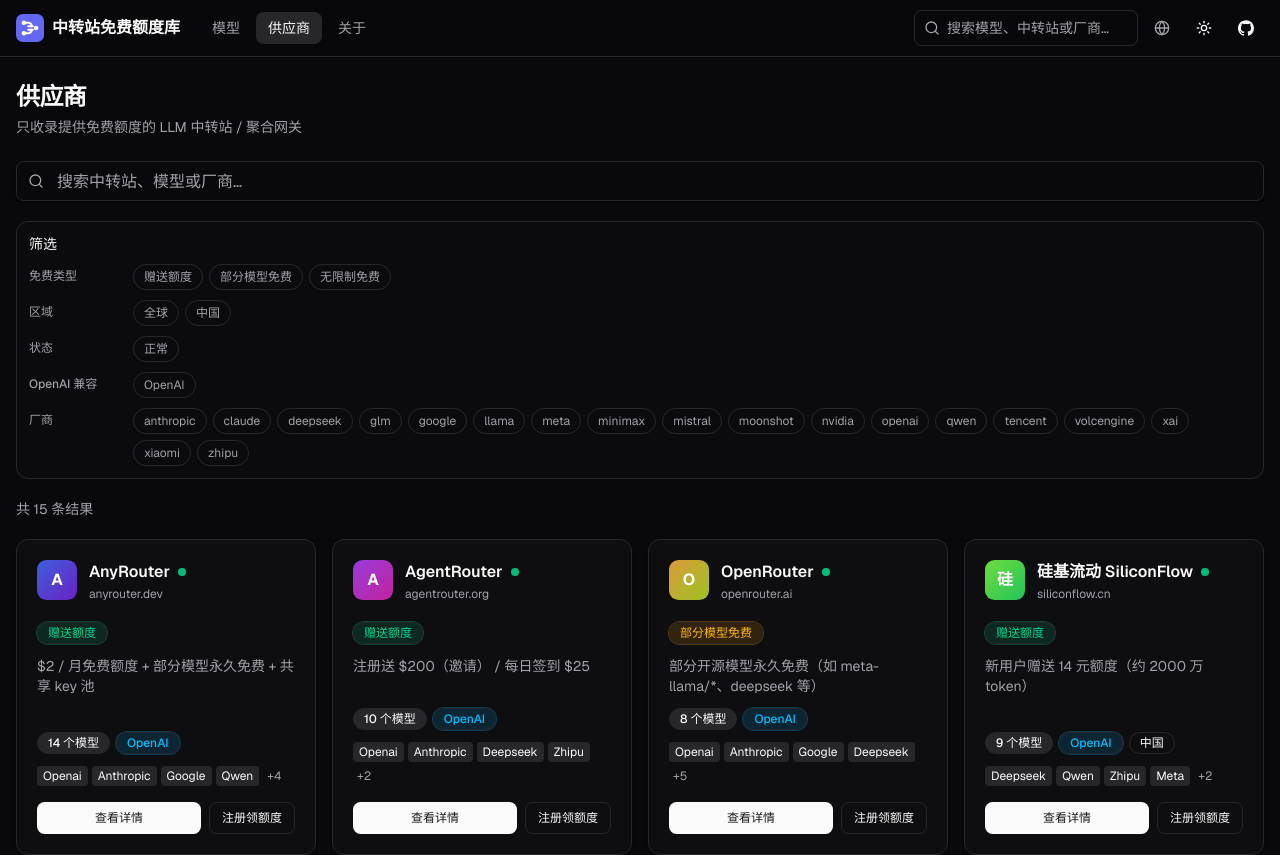
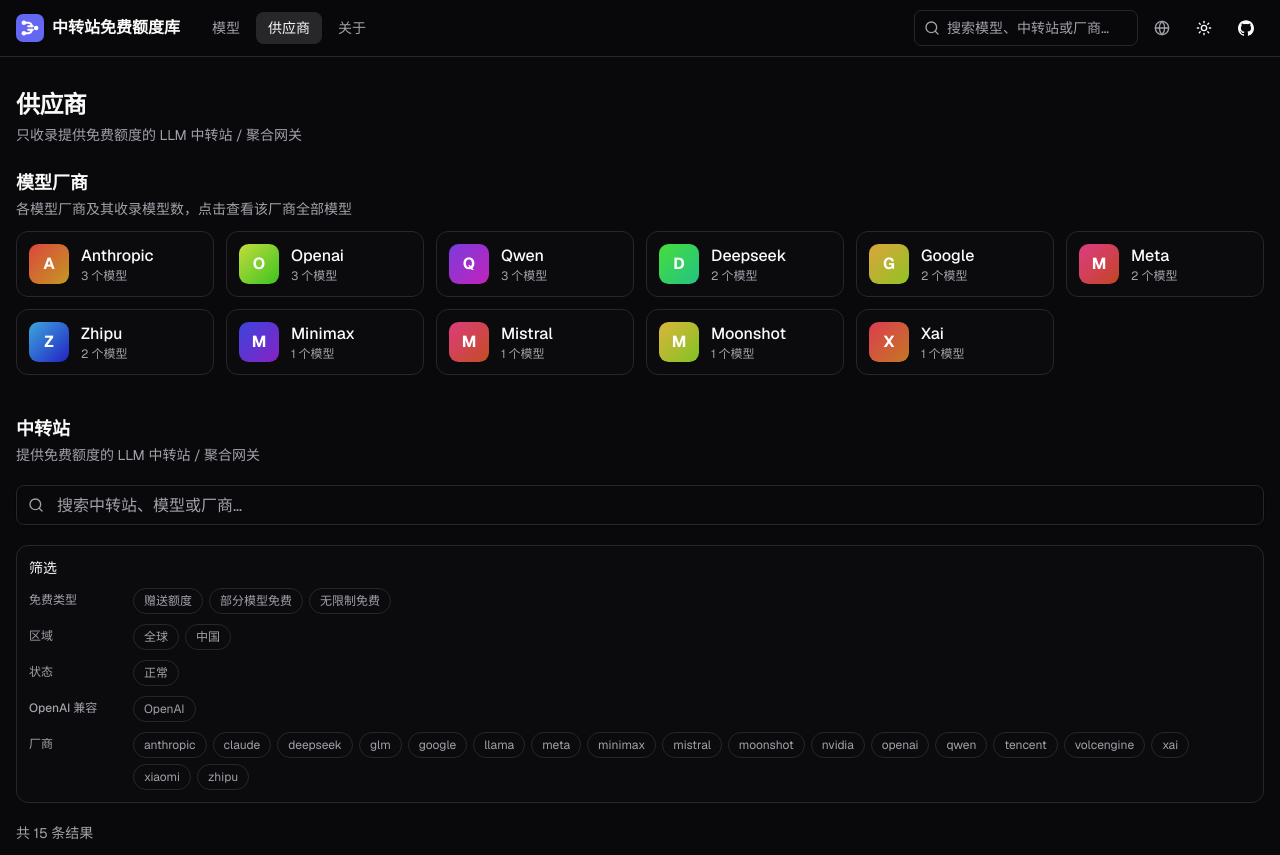
Before and after one commit to justjavac/free-models, a Next.js app: page /providers in a window 1280 px wide. Shown: the top 855 px of the page. Built offline with nearby package versions, Linux system fonts and the light colour scheme.

Commit message:
feat(providers): model lab logo grid aligned with models.dev, keep relay explorer below

```diff
--- a/src/app/providers/page.tsx
+++ b/src/app/providers/page.tsx
@@ -1,19 +1,23 @@
 import type { Metadata } from "next";
 import { getCatalog } from "@/lib/data";
 import { SearchExplorer } from "@/components/search-explorer";
+import { ProviderGrid } from "@/components/provider-grid";
 import { PageHeader } from "@/components/page-header";
 
 export const metadata: Metadata = {
   title: "供应商 · Relay Free-Quota DB",
-  description: "提供免费额度的 LLM 中转站与聚合网关列表，可按免费类型、区域、厂商筛选。",
+  description: "模型厂商与提供免费额度的 LLM 中转站列表，可按免费类型、区域、厂商筛选。",
 };
 
 export default function ProvidersPage() {
   const catalog = getCatalog();
   return (
-    <main className="mx-auto max-w-[1600px] px-4 py-6">
+    <main className="mx-auto max-w-[1600px] px-4 py-8">
       <PageHeader titleKey="nav.providers" descKey="site.tagline" />
-      <SearchExplorer catalog={catalog} />
+      <div className="space-y-10">
+        <ProviderGrid catalog={catalog} />
+        <SearchExplorer catalog={catalog} />
+      </div>
     </main>
   );
 }
--- /dev/null
+++ b/src/components/provider-grid.tsx
@@ -0,0 +1,54 @@
+"use client";
+
+import Link from "next/link";
+import { useMemo } from "react";
+import type { CatalogJson } from "@/lib/types";
+import { useApp } from "@/components/providers";
+import { monogramStyle, initial } from "@/lib/visual";
+
+/** 模型厂商（lab）logo 网格，对齐 models.dev 的 Providers/Labs 视图 */
+export function ProviderGrid({ catalog }: { catalog: CatalogJson }) {
+  const { t } = useApp();
+  const providers = useMemo(() => {
+    const count = new Map<string, number>();
+    for (const m of Object.values(catalog.models)) {
+      count.set(m.provider, (count.get(m.provider) ?? 0) + 1);
+    }
+    return Array.from(count.entries()).sort(
+      (a, b) => b[1] - a[1] || a[0].localeCompare(b[0]),
+    );
+  }, [catalog]);
+
+  return (
+    <section className="space-y-3">
+      <div>
+        <h2 className="text-lg font-semibold text-foreground">{t("providers.labs")}</h2>
+        <p className="mt-0.5 text-sm text-muted-foreground">{t("providers.labsDesc")}</p>
+      </div>
+      <div className="grid grid-cols-2 gap-3 sm:grid-cols-3 lg:grid-cols-4 xl:grid-cols-6">
+        {providers.map(([name, count]) => (
+          <Link
+            key={name}
+            href={`/?provider=${encodeURIComponent(name)}`}
+            className="group flex items-center gap-3 rounded-xl border border-border bg-card/50 p-3 transition-colors hover:border-foreground/30"
+          >
+            <span
+              className="flex h-10 w-10 shrink-0 items-center justify-center rounded-lg text-base font-bold text-white"
+              style={monogramStyle(name)}
+            >
+              {initial(name)}
+            </span>
+            <span className="min-w-0">
+              <span className="block truncate font-medium capitalize text-foreground">
+                {name}
+              </span>
+              <span className="block text-xs text-muted-foreground">
+                {t("card.models", { n: count })}
+              </span>
+            </span>
+          </Link>
+        ))}
+      </div>
+    </section>
+  );
+}
--- a/src/components/search-explorer.tsx
+++ b/src/components/search-explorer.tsx
@@ -210,6 +210,10 @@
 
   return (
     <div className="space-y-5">
+      <div>
+        <h2 className="text-lg font-semibold text-foreground">{t("providers.relays")}</h2>
+        <p className="mt-0.5 text-sm text-muted-foreground">{t("providers.relaysDesc")}</p>
+      </div>
       {/* 搜索框 */}
       <div className="relative">
         <Search className="pointer-events-none absolute left-3 top-1/2 h-4 w-4 -translate-y-1/2 text-muted-foreground" />
```
